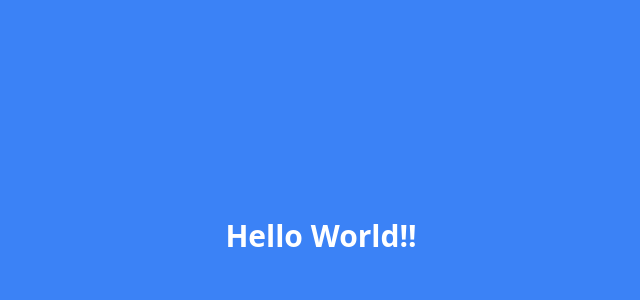
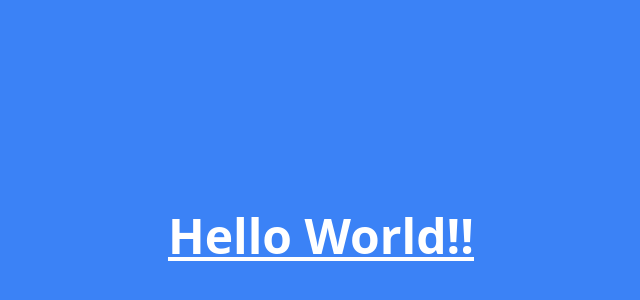
Before and after one commit to harry-sketch/HUDDLE01-SDk, a Next.js app: page / in a window 1280 px wide. Shown: the part 164-464 px from the top of the page, without its empty margins (319-959 px from the left). Built offline with nearby package versions, Linux system fonts and the light colour scheme.

Commit message:
init tailwind css

```diff
--- a/src/pages/index.tsx
+++ b/src/pages/index.tsx
@@ -15,7 +15,9 @@ export default function Home() {
         <link rel="icon" href="/favicon.ico" />
       </Head>
       <main className="bg-blue-500 w-full h-screen flex items-center justify-center">
-        <h1 className="text-white text-3xl font-bold">Hello World!!</h1>
+        <h1 className="text-white text-5xl font-bold underline">
+          Hello World!!
+        </h1>
       </main>
     </>
   );
```
